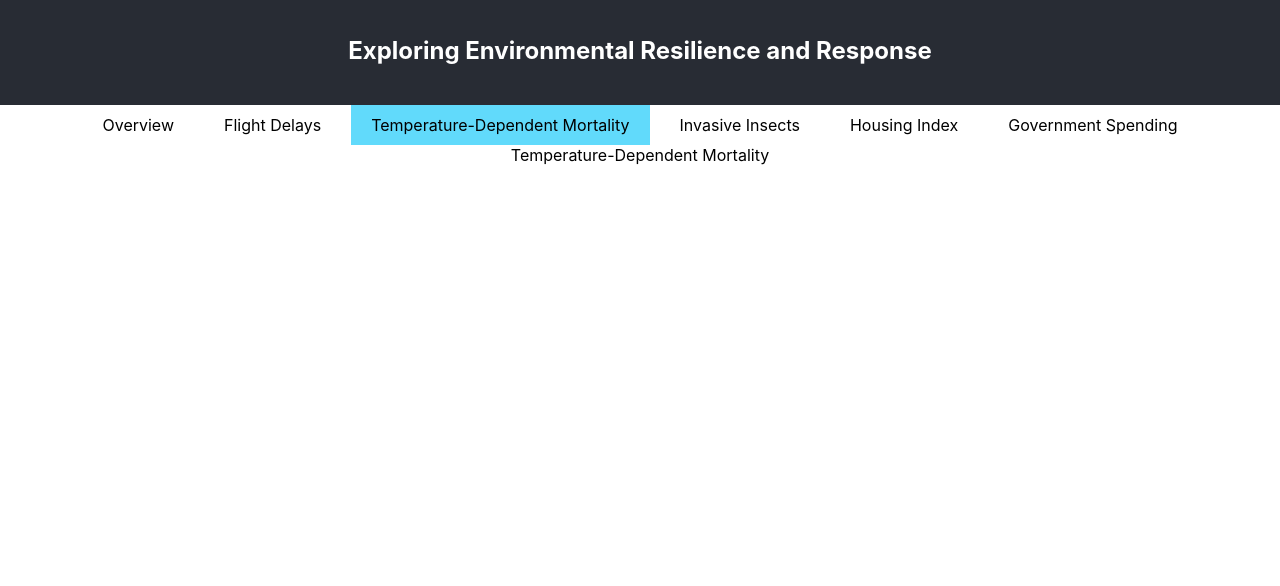
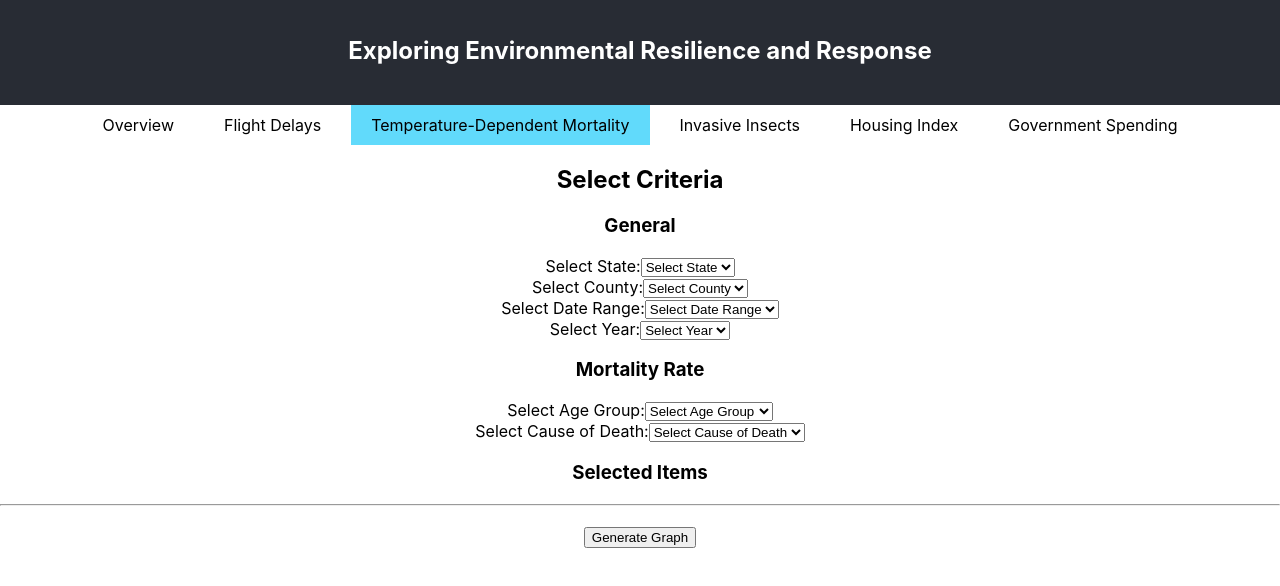
Before and after one commit to sbieberUF/CIS4301-Project, a React (Create React App) app in the folder db-app/: page / in a window 1280 px wide. Both pictures are taken after a click on the element "Temperature-Dependent Mortality". Shown: the top 586 px of the page. Built offline with nearby package versions, Linux system fonts and the light colour scheme.

Commit message:
temperautre mortality page outline

```diff
--- a/db-app/src/App.js
+++ b/db-app/src/App.js
@@ -1,5 +1,6 @@
 import React, { useState } from "react";
 import OverviewPage from "./overview";
+import TemperatureDependentMortalityPage from "./tempMortality";
 import "./App.css";
 
 function App() {
@@ -28,7 +29,7 @@ function App() {
       <div className="content">
         {activeTab === "Overview" && <OverviewPage/>}
         {activeTab === "Flight Delays" && <FlightDelaysTab/>}
-        {activeTab === "Temperature-Dependent Mortality" && <TemperatureDependentMortalityTab/>}
+        {activeTab === "Temperature-Dependent Mortality" && <TemperatureDependentMortalityPage/>}
         {activeTab === "Invasive Insects" && <InvasiveInsectsTab/>}
         {activeTab === "Housing Index" && <HousingIndexTab/>}
         {activeTab === "Government Spending" && <GovernmentSpendingTab/>}
@@ -39,10 +40,6 @@ function App() {
 
 function FlightDelaysTab() {
   return <div>Flight Delays Page</div>;
-}
-
-function TemperatureDependentMortalityTab() {
-  return <div>Temperature-Dependent Mortality</div>;
 }
 
 function InvasiveInsectsTab() {
--- /dev/null
+++ b/db-app/src/tempMortality.js
@@ -0,0 +1,165 @@
+import React, { useState } from "react";
+
+function TemperatureDependentMortalityTab() {
+  const [generalOptions, setGeneralOptions] = useState({
+    stateCounty: [],
+    dateRange: [],
+    years: []
+  });
+
+  const [mortalityRateOptions, setMortalityRateOptions] = useState({
+    ageGroup: [],
+    causeOfDeath: []
+  });
+
+  const [selectedItems, setSelectedItems] = useState([]);
+  // Mock data for right now
+  const states = ["State1", "State2", "State3"];
+  const counties = ["County1", "County2", "County3"];
+  const dateRanges = ["Date Range 1", "Date Range 2", "Date Range 3"];
+  const yearRanges = ["2015", "2014", "2013", "2012"];
+  const ageGroups = ["0-17", "18-34", "35-49", "50-64", "65+"];
+  const causesOfDeath = ["Cause 1", "Cause 2", "Cause 3"];
+
+  const handleGeneralChange = (e) => {
+    const { name, value } = e.target;
+    setGeneralOptions(prevState => ({
+      ...prevState,
+      [name]: value
+    }));
+    addSelectedItem(value);
+    setGeneralOptions(prevState => ({
+      ...prevState,
+      state: "",
+      county: "",
+      dateRange: ""
+    }));
+  };
+
+  const handleYearsChange = (e) => {
+    const { value } = e.target;
+    setGeneralOptions(prevState => ({
+      ...prevState,
+      years: value
+    }));
+    addSelectedItem(value);
+    setGeneralOptions(prevState => ({
+      ...prevState,
+      state: "",
+      county: "",
+      dateRange: ""
+    }));
+  };
+
+  const handleMortalityRateChange = (e) => {
+    const { name, value } = e.target;
+    setMortalityRateOptions(prevState => ({
+      ...prevState,
+      [name]: value
+    }));
+    addSelectedItem(value);
+    setMortalityRateOptions(prevState => ({
+      ...prevState,
+      ageGroup: "",
+      causeOfDeath: ""
+    }));
+  };
+
+  const addSelectedItem = (value) => {
+    if (!selectedItems.includes(value)) {
+      setSelectedItems([...selectedItems, value]);
+    }
+  };
+
+  const removeSelectedItem = (value) => {
+    setSelectedItems(selectedItems.filter(item => item !== value));
+  };
+
+  const generateGraph = () => {
+    // Logic for generating the graph based on selected data
+    console.log("Generating graph...");
+  };
+
+  return (
+    <div>
+      <h2>Select Criteria</h2>
+      <div>
+        <h3>General</h3>
+        <label>
+          Select State:
+          <select name="state" value={generalOptions.state} onChange={handleGeneralChange}>
+            <option value="">Select State</option>
+            {states.map((option) => (
+              <option key={option} value={option}>{option}</option>
+            ))}
+          </select>
+        </label>
+        <br />
+        <label>
+          Select County:
+          <select name="county" value={generalOptions.county} onChange={handleGeneralChange}>
+            <option value="">Select County</option>
+            {counties.map((option) => (
+              <option key={option} value={option}>{option}</option>
+            ))}
+          </select>
+        </label>
+        <br />
+        <label>
+          Select Date Range:
+          <select name="dateRange" value={generalOptions.dateRange} onChange={handleGeneralChange}>
+            <option value="">Select Date Range</option>
+            {dateRanges.map((option) => (
+              <option key={option} value={option}>{option}</option>
+            ))}
+          </select>
+        </label>
+        <br />
+        <label>
+          Select Year:
+          <select name="years" value={generalOptions.years} onChange={handleYearsChange}>
+            <option value="">Select Year</option>
+            {yearRanges.map((option) => (
+              <option key={option} value={option}>{option}</option>
+            ))}
+          </select>
+        </label>
+      </div>
+      <div>
+        <h3>Mortality Rate</h3>
+        <label>
+          Select Age Group:
+          <select name="ageGroup" value={mortalityRateOptions.ageGroup} onChange={handleMortalityRateChange}>
+            <option value="">Select Age Group</option>
+            {ageGroups.map((option) => (
+              <option key={option} value={option}>{option}</option>
+            ))}
+          </select>
+        </label>
+        <br />
+        <label>
+          Select Cause of Death:
+          <select name="causeOfDeath" value={mortalityRateOptions.causeOfDeath} onChange={handleMortalityRateChange}>
+            <option value="">Select Cause of Death</option>
+            {causesOfDeath.map((option) => (
+              <option key={option} value={option}>{option}</option>
+            ))}
+          </select>
+        </label>
+      </div>
+      <div>
+        <h3>Selected Items</h3>
+        {selectedItems.map((item) => (
+          <div key={item}>
+            {item}
+            <button onClick={() => removeSelectedItem(item)}>x</button>
+          </div>
+        ))}
+      </div>
+      <hr style={{ margin: "20px 0" }} />
+      <button onClick={generateGraph}>Generate Graph</button>
+    </div>
+  );
+}
+
+export default TemperatureDependentMortalityTab;
```
